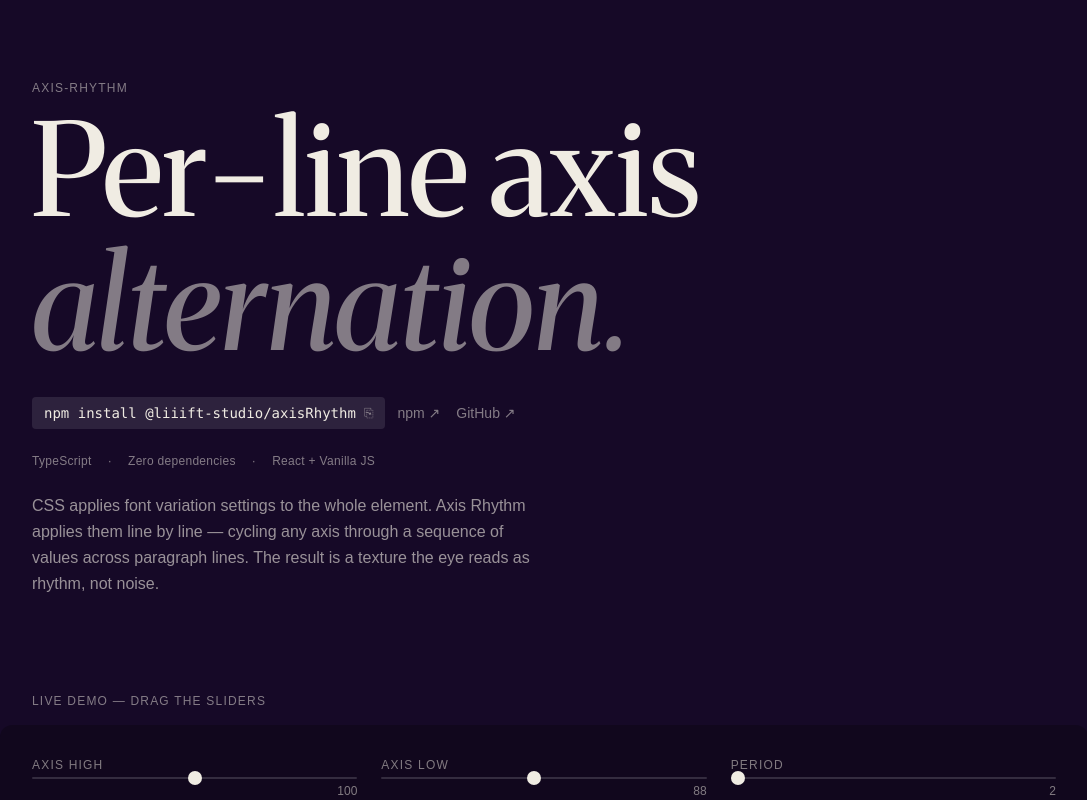
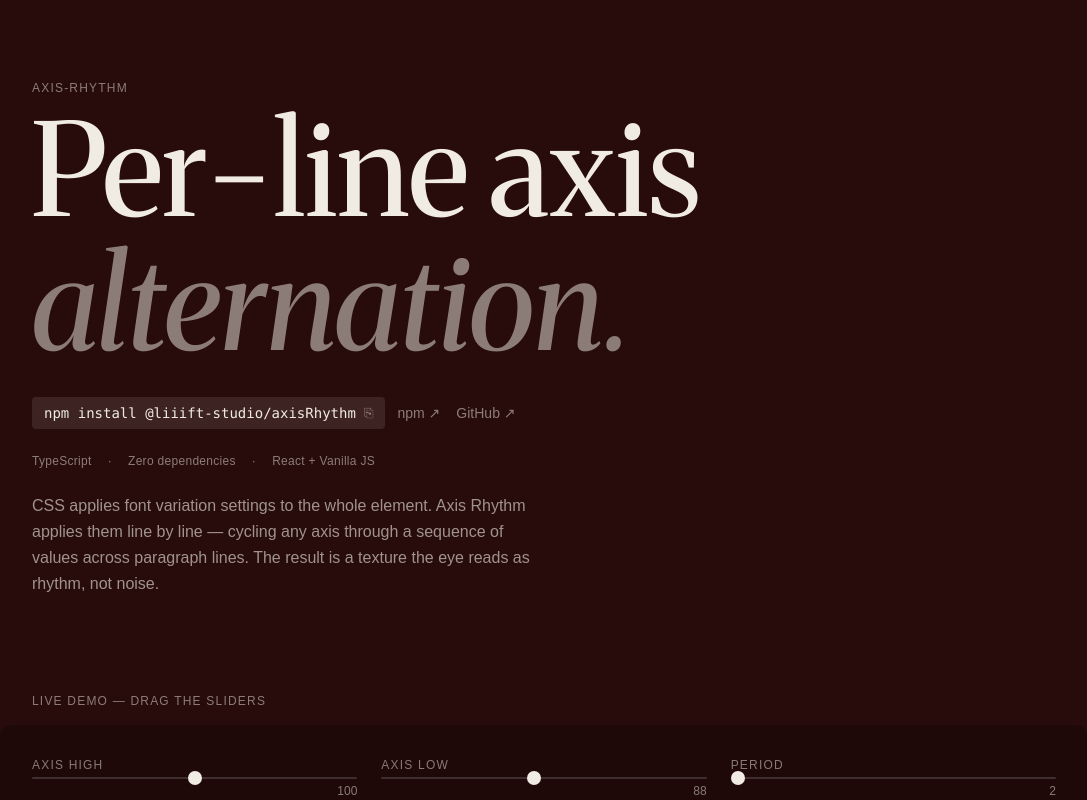
Before and after one commit to Liiift-Studio/AxisRhythm, a Next.js app in the folder site/: page / in a window 1280 px wide. Shown: the top 800 px of the page, without its empty margins (96-1183 px from the left). Built offline with nearby package versions, Linux system fonts and the light colour scheme.

Commit message:
Set unique hue background (hue slot system, 45° spacing)

```diff
--- a/site/src/app/globals.css
+++ b/site/src/app/globals.css
@@ -17,9 +17,9 @@
 }
 
 :root {
-	--background: #160927;
+	--background: hsl(0,   55%, 10%); /* hue 0° */
 	--foreground: #f0ece3;
-	--btn-bg: #2d2240;
+	--btn-bg: hsl(0,   35%, 18%);
 	--font-sans: sans-serif;
 	--font-merriweather: "Merriweather";
 }
```
